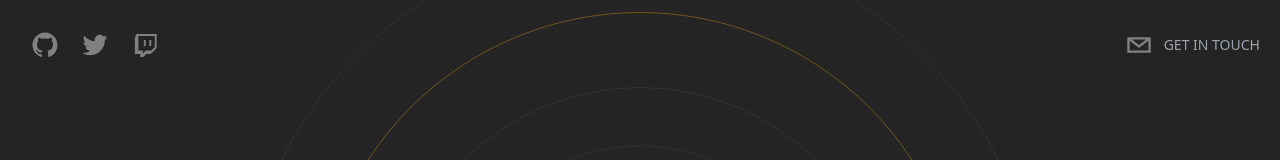
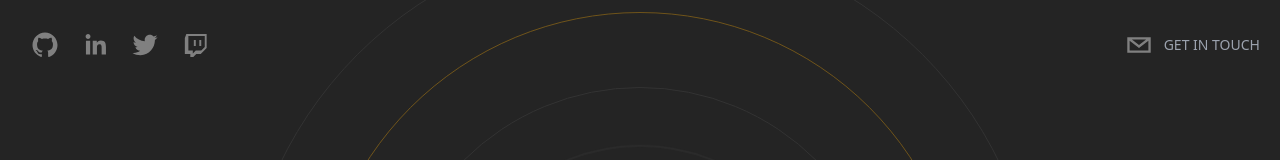
Before and after one commit to apicgg/portfolio-nextjs-youtube-papafam, a Next.js app: page / in a window 1280 px wide. Shown: the top 160 px of the page. Built offline with nearby package versions, Linux system fonts and the light colour scheme.

Commit message:
Fix links open on new tab

```diff
--- a/components/Header.tsx
+++ b/components/Header.tsx
@@ -25,16 +25,29 @@ const Header = (props: Props) => {
         {/* social icons */}
         <SocialIcon
           url='https://github.com/apicgg'
+          target='_blank'
+          rel='noopener noreferrer'
+          fgColor='gray'
+          bgColor='transparent'
+        />
+        <SocialIcon
+          url='https://www.linkedin.com/in/anurag-pramanik-345843125/'
+          target='_blank'
+          rel='noopener noreferrer'
           fgColor='gray'
           bgColor='transparent'
         />
         <SocialIcon
           url='https://twitter.com/titas_p'
+          target='_blank'
+          rel='noopener noreferrer'
           fgColor='gray'
           bgColor='transparent'
         />
         <SocialIcon
           url='https://twitch.tv/apicgg'
+          target='_blank'
+          rel='noopener noreferrer'
           fgColor='gray'
           bgColor='transparent'
         />
```
